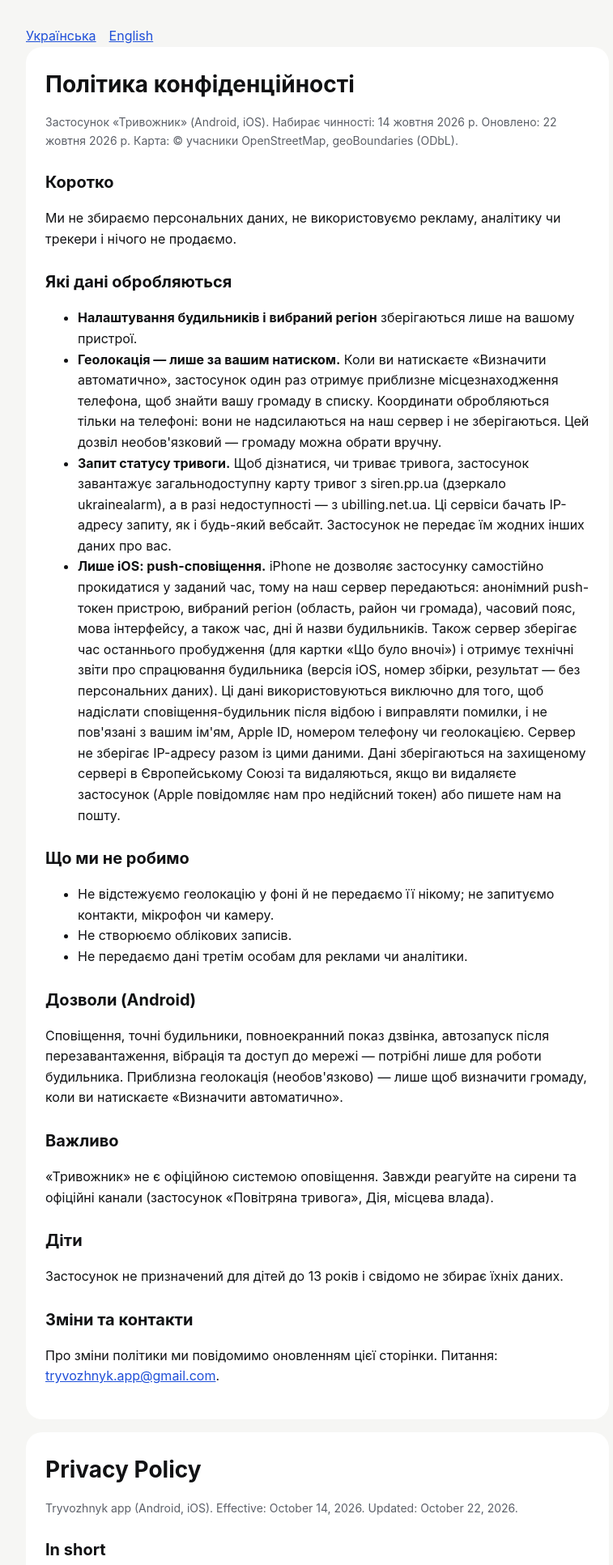
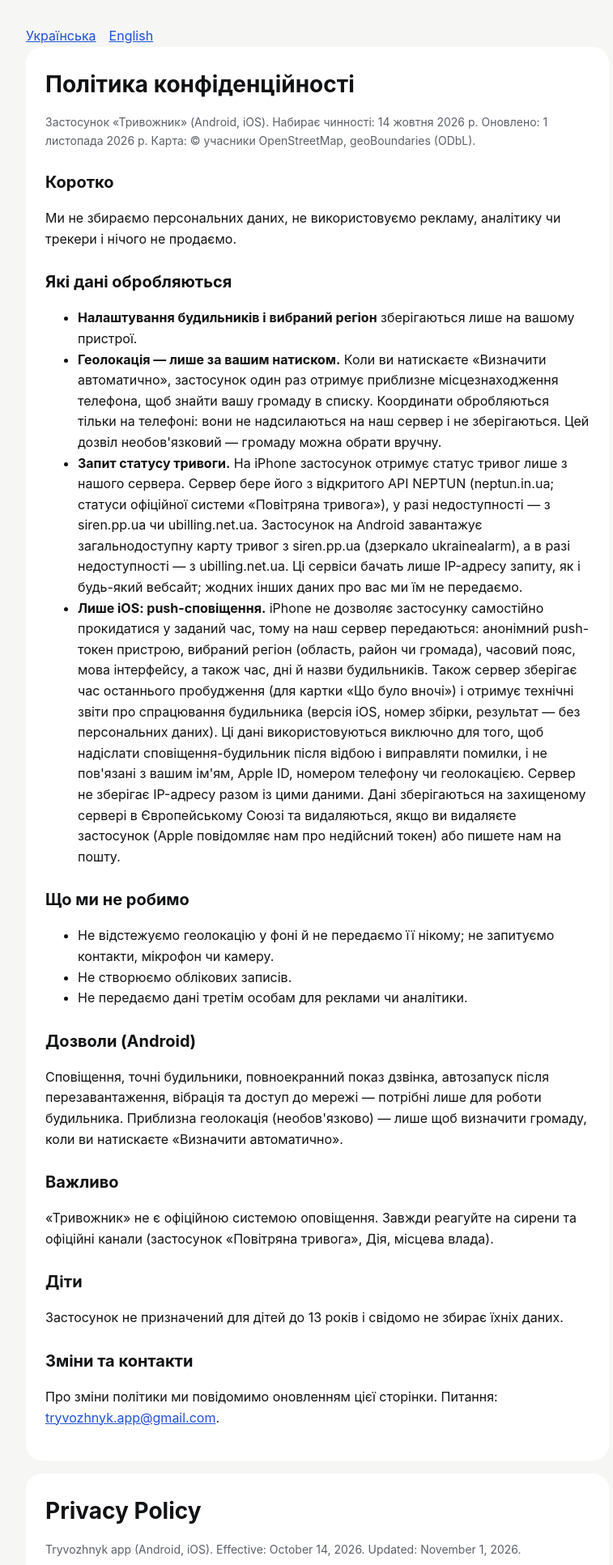
Before and after one commit to JIAIM/tryvozhnyk, a plain HTML site: page privacy-policy.html in a window 1280 px wide. Shown: the top 1933 px of the page at 81% size, without its empty margins (248-1005 px from the left). Drawn offline with Linux system fonts and the light colour scheme.

Commit message:
Privacy policy: iPhone alert statuses via our server from NEPTUN

```diff
--- a/privacy-policy.html
+++ b/privacy-policy.html
@@ -21,7 +21,7 @@
 
   <section id="uk">
     <h1>Політика конфіденційності</h1>
-    <p class="muted">Застосунок «Тривожник» (Android, iOS). Набирає чинності: 14 жовтня 2026 р. Оновлено: 22 жовтня 2026 р. Карта: © учасники OpenStreetMap, geoBoundaries (ODbL).</p>
+    <p class="muted">Застосунок «Тривожник» (Android, iOS). Набирає чинності: 14 жовтня 2026 р. Оновлено: 1 листопада 2026 р. Карта: © учасники OpenStreetMap, geoBoundaries (ODbL).</p>
 
     <h2>Коротко</h2>
     <p>Ми не збираємо персональних даних, не використовуємо рекламу, аналітику чи трекери і нічого не продаємо.</p>
@@ -30,7 +30,7 @@
     <ul>
       <li><b>Налаштування будильників і вибраний регіон</b> зберігаються лише на вашому пристрої.</li>
       <li><b>Геолокація — лише за вашим натиском.</b> Коли ви натискаєте «Визначити автоматично», застосунок один раз отримує приблизне місцезнаходження телефона, щоб знайти вашу громаду в списку. Координати обробляються тільки на телефоні: вони не надсилаються на наш сервер і не зберігаються. Цей дозвіл необов'язковий — громаду можна обрати вручну.</li>
-      <li><b>Запит статусу тривоги.</b> Щоб дізнатися, чи триває тривога, застосунок завантажує загальнодоступну карту тривог з siren.pp.ua (дзеркало ukrainealarm), а в разі недоступності — з ubilling.net.ua. Ці сервіси бачать IP-адресу запиту, як і будь-який вебсайт. Застосунок не передає їм жодних інших даних про вас.</li>
+      <li><b>Запит статусу тривоги.</b> На iPhone застосунок отримує статус тривог лише з нашого сервера. Сервер бере його з відкритого API NEPTUN (neptun.in.ua; статуси офіційної системи «Повітряна тривога»), у разі недоступності — з siren.pp.ua чи ubilling.net.ua. Застосунок на Android завантажує загальнодоступну карту тривог з siren.pp.ua (дзеркало ukrainealarm), а в разі недоступності — з ubilling.net.ua. Ці сервіси бачать лише IP-адресу запиту, як і будь-який вебсайт; жодних інших даних про вас ми їм не передаємо.</li>
       <li><b>Лише iOS: push-сповіщення.</b> iPhone не дозволяє застосунку самостійно прокидатися у заданий час, тому на наш сервер передаються: анонімний push-токен пристрою, вибраний регіон (область, район чи громада), часовий пояс, мова інтерфейсу, а також час, дні й назви будильників. Також сервер зберігає час останнього пробудження (для картки «Що було вночі») і отримує технічні звіти про спрацювання будильника (версія iOS, номер збірки, результат — без персональних даних). Ці дані використовуються виключно для того, щоб надіслати сповіщення-будильник після відбою і виправляти помилки, і не пов'язані з вашим ім'ям, Apple ID, номером телефону чи геолокацією. Сервер не зберігає IP-адресу разом із цими даними. Дані зберігаються на захищеному сервері в Європейському Союзі та видаляються, якщо ви видаляєте застосунок (Apple повідомляє нам про недійсний токен) або пишете нам на пошту.</li>
     </ul>
 
@@ -56,7 +56,7 @@
 
   <section id="en">
     <h1>Privacy Policy</h1>
-    <p class="muted">Tryvozhnyk app (Android, iOS). Effective: October 14, 2026. Updated: October 22, 2026.</p>
+    <p class="muted">Tryvozhnyk app (Android, iOS). Effective: October 14, 2026. Updated: November 1, 2026.</p>
 
     <h2>In short</h2>
     <p>We don't collect personal data, use ads, analytics or trackers, and we sell nothing.</p>
@@ -65,7 +65,7 @@
     <ul>
       <li><b>Alarm settings and your selected region</b> are stored only on your device.</li>
       <li><b>Location — only when you tap.</b> When you tap "Find automatically", the app gets the phone's approximate location once to find your community in the list. The coordinates are processed only on the phone: they are not sent to our server and are not stored. This permission is optional — you can pick your community by hand.</li>
-      <li><b>Alert status requests.</b> To know whether an air-raid alert is on, the app downloads the public alert map from siren.pp.ua (a ukrainealarm mirror), falling back to ubilling.net.ua. Like any website, these services see the request's IP address. The app sends them nothing else about you.</li>
+      <li><b>Alert status requests.</b> On iPhone the app gets alert statuses only from our server. The server reads them from the open NEPTUN API (neptun.in.ua; statuses of the official "Air Raid Alert" system), falling back to siren.pp.ua or ubilling.net.ua. The Android app downloads the public alert map from siren.pp.ua (a ukrainealarm mirror), falling back to ubilling.net.ua. Like any website, these services see only the request's IP address; we send them nothing else about you.</li>
       <li><b>iOS only: push notifications.</b> iPhones don't let apps wake up on their own at a given time, so our server receives: an anonymous device push token, your selected region (oblast, district or community), time zone, interface language, and alarm times, days and labels. The server also keeps the time of your last wake-up (for the "What happened at night" card) and receives technical reports on whether the alarm was set up (iOS version, build number, result — no personal data). This is used only to send the wake-up notification after the all-clear and to fix bugs and is not linked to your name, Apple ID, phone number or location. The server does not store your IP address with this data. The data is kept on a secured server in the European Union and is deleted when you delete the app (Apple tells us the token is no longer valid) or when you email us.</li>
     </ul>
 
```
